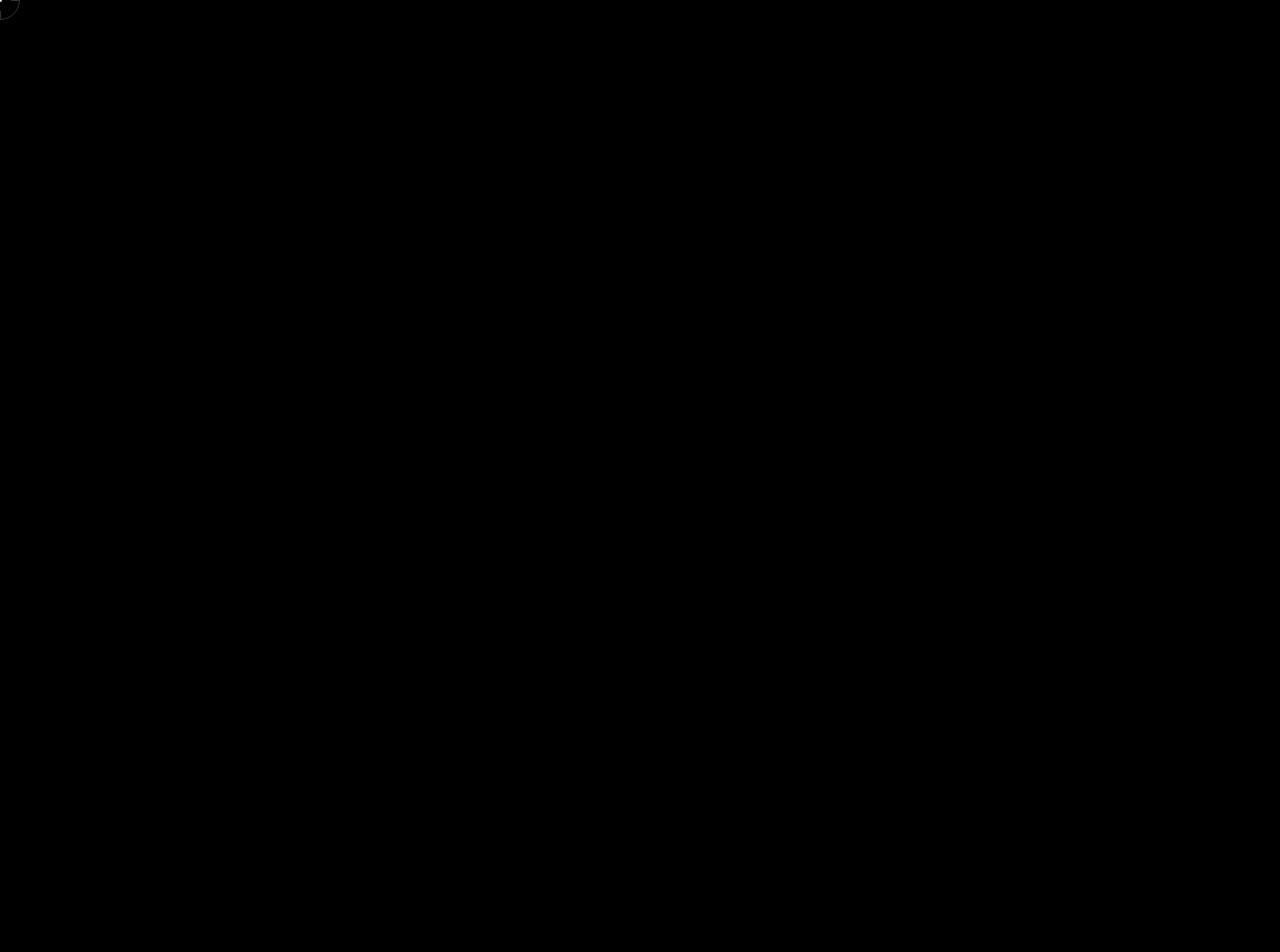
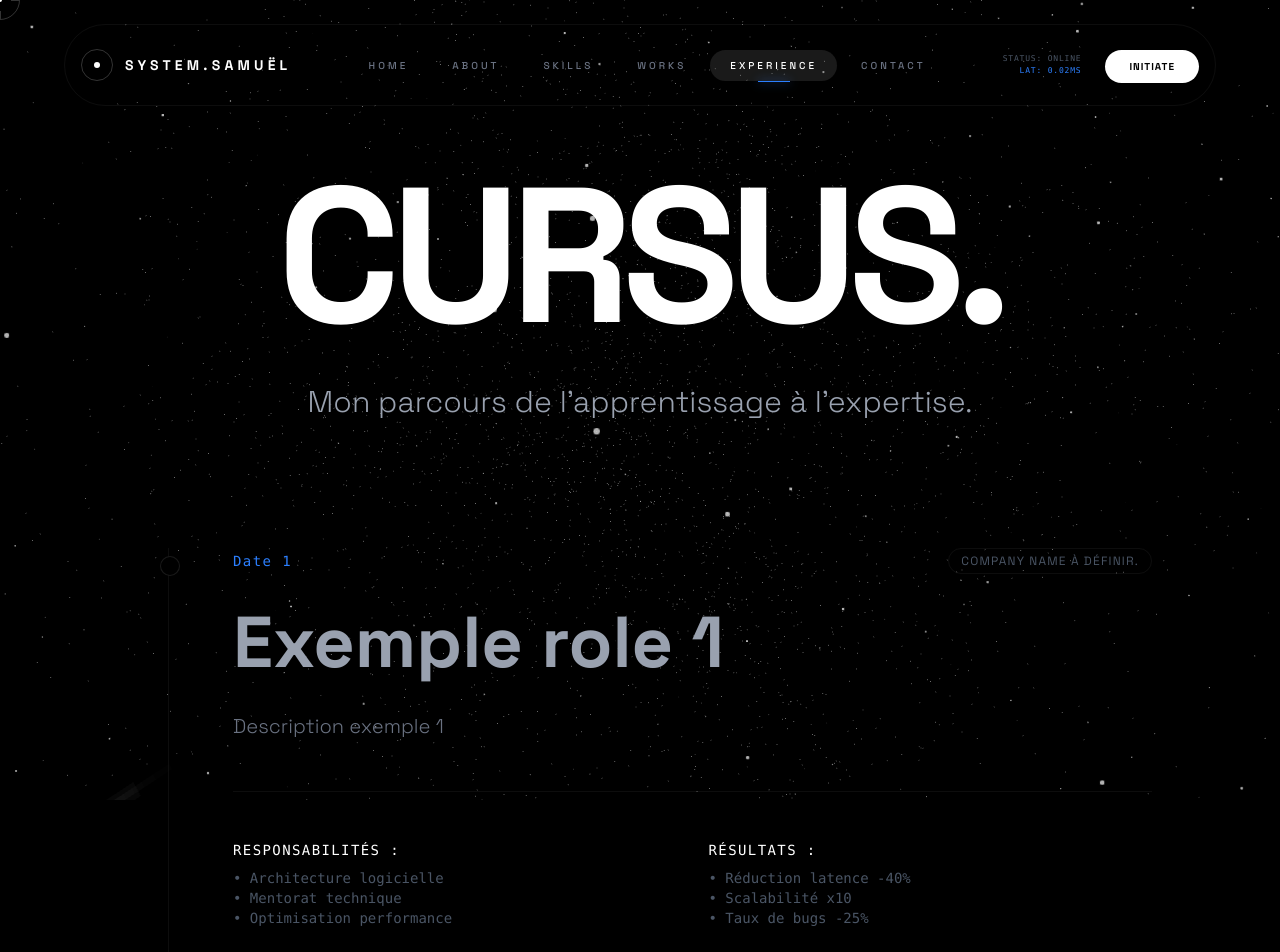
Before and after one commit to Eultype/portfolio-sam-v2, a Next.js app: page /experience in a window 1280 px wide. Before the commit this address had no page. Shown: the top 952 px of the page. Before the commit the page ends 800 px from the top, so only its background shows below. Built offline with nearby package versions, Linux system fonts and the light colour scheme.

Commit message:
feat(experience): ajout de la page d'experience détaillée

```diff
--- /dev/null
+++ b/app/experience/page.tsx
@@ -0,0 +1,78 @@
+'use client';
+
+import Navbar from '@/components/layout/Navbar';
+import Footer from '@/components/layout/Footer';
+import Scene from '@/components/3d/Scene';
+import { portfolioData } from '@/data/portfolio';
+import { useRef } from 'react';
+import gsap from 'gsap';
+import { useGSAP } from '@gsap/react';
+
+export default function ExperiencePage() {
+    const container = useRef(null);
+
+    useGSAP(() => {
+        gsap.from('.animate-full-exp', {
+            x: -50,
+            opacity: 0,
+            stagger: 0.2,
+            duration: 1,
+            ease: 'power3.out'
+        });
+    }, { scope: container });
+
+    return (
+        <main ref={container} className="relative min-h-screen text-white font-sans selection:bg-blue-500/30">
+            <Navbar />
+            <Scene status="arrived" />
+
+            <section className="pt-40 pb-20 container mx-auto px-6">
+                <div className="max-w-5xl mx-auto">
+                    <div className="mb-32 space-y-8 animate-full-exp text-center">
+                        <h1 className="text-7xl md:text-[12rem] font-bold tracking-tighter leading-none">CURSUS.</h1>
+                        <p className="text-xl md:text-3xl text-gray-400 font-light">Mon parcours de l'apprentissage à l'expertise.</p>
+                    </div>
+
+                    <div className="border-l border-white/5 ml-4 md:ml-10 space-y-40 pl-8 md:pl-16 relative">
+                        {portfolioData.experience.map((exp) => (
+                            <div key={exp.id} className="animate-full-exp relative group">
+                                <div className="absolute -left-[41px] md:-left-[73px] top-2 w-5 h-5 rounded-full border border-white/10 bg-black group-hover:bg-white group-hover:shadow-[0_0_30px_rgba(255,255,255,0.5)] transition-all duration-500" />
+
+                                <div className="flex flex-col md:flex-row md:items-center justify-between mb-8 gap-4">
+                                    <span className="text-sm font-mono text-blue-500 tracking-widest">{exp.date}</span>
+                                    <div className="text-xs uppercase tracking-widest text-gray-600 px-3 py-1 border border-white/5 rounded-full">{exp.company}</div>
+                                </div>
+
+                                <h3 className="text-5xl md:text-7xl font-bold mb-8 group-hover:text-white text-gray-400 transition-colors duration-500">
+                                    {exp.role}
+                                </h3>
+
+                                <p className="text-xl text-gray-500 max-w-3xl leading-relaxed font-light">
+                                    {exp.description}
+                                </p>
+
+                                {/* Points clés fictifs pour enrichir la page */}
+                                <div className="grid md:grid-cols-2 gap-8 mt-12 pt-12 border-t border-white/5">
+                                    <div className="text-sm text-gray-600 font-mono">
+                                        <span className="text-white block mb-2 uppercase tracking-widest">Responsabilités :</span>
+                                        • Architecture logicielle<br/>
+                                        • Mentorat technique<br/>
+                                        • Optimisation performance
+                                    </div>
+                                    <div className="text-sm text-gray-600 font-mono">
+                                        <span className="text-white block mb-2 uppercase tracking-widest">Résultats :</span>
+                                        • Réduction latence -40%<br/>
+                                        • Scalabilité x10<br/>
+                                        • Taux de bugs -25%
+                                    </div>
+                                </div>
+                            </div>
+                        ))}
+                    </div>
+                </div>
+            </section>
+
+            <Footer />
+        </main>
+    );
+}
```
